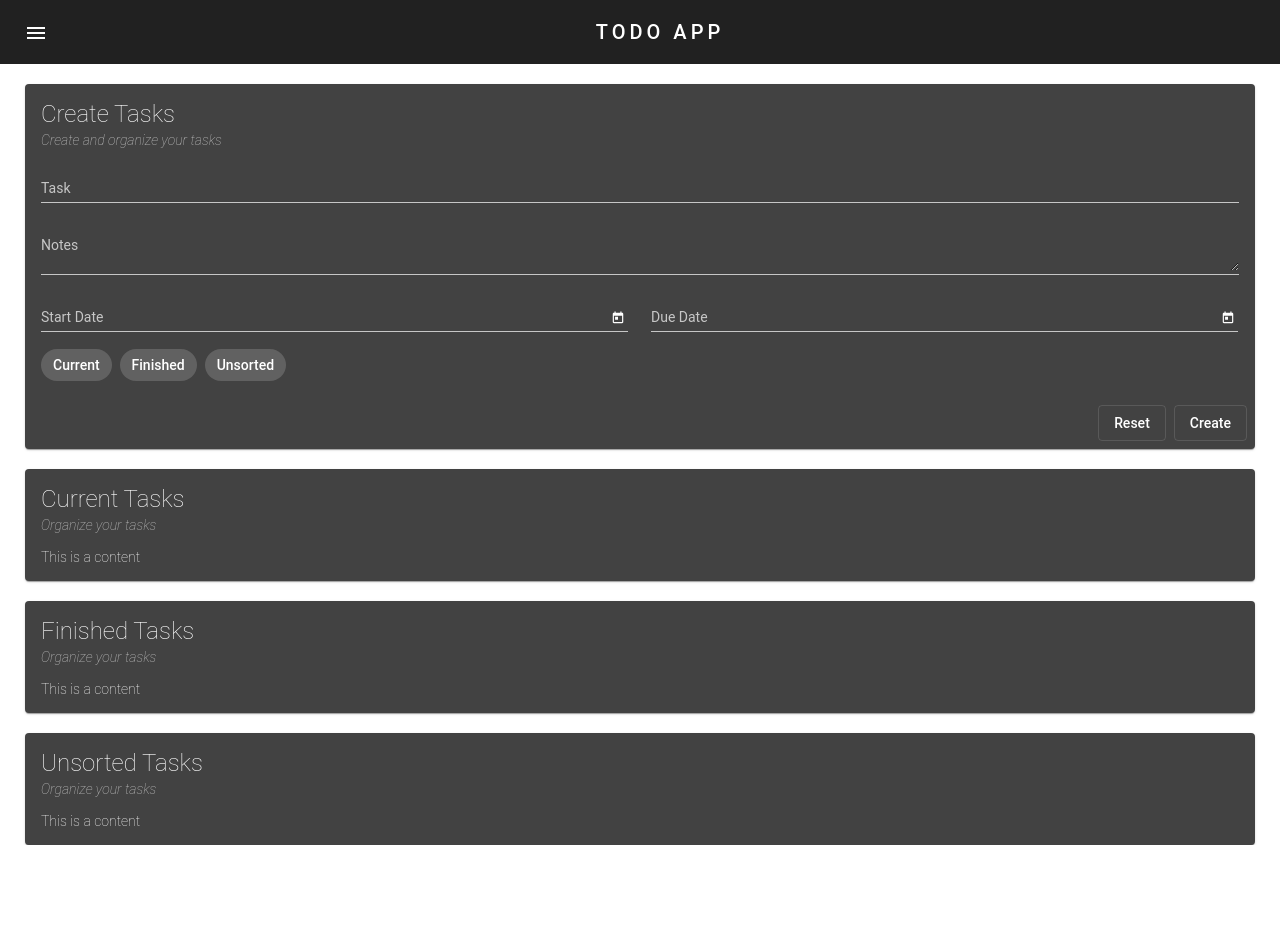
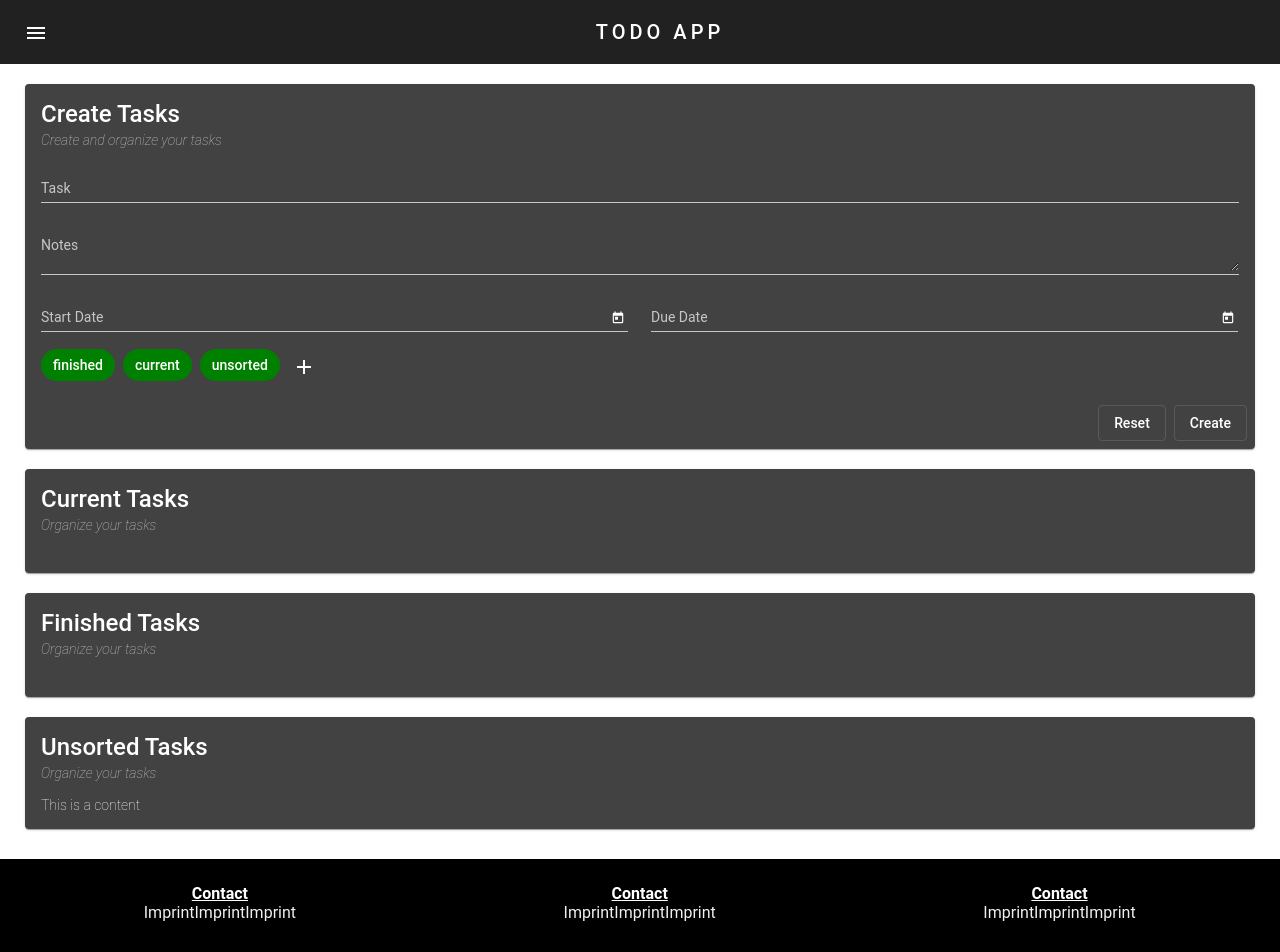
Before and after one commit to nataya97/TODOApp, an Angular app: page /todo in a window 1280 px wide. Shown: the top 952 px of the page. Before the commit the page ends 845 px from the top, so only its background shows below. Built offline with nearby package versions, Linux system fonts and the light colour scheme.

Commit message:
multiapp

```diff
--- a/src/app/app.module.ts
+++ b/src/app/app.module.ts
@@ -18,6 +18,8 @@ import {MatChipsModule} from "@angular/material/chips";
 import {MatSnackBarModule} from "@angular/material/snack-bar";
 import {FormsModule} from "@angular/forms";
 import { TodoComponent } from './components/todo/todo.component';
+import {MatListModule} from "@angular/material/list";
+import {MatCheckboxModule} from "@angular/material/checkbox";
 
 @NgModule({
   declarations: [
@@ -40,7 +42,9 @@ import { TodoComponent } from './components/todo/todo.component';
     MatNativeDateModule,
     MatChipsModule,
     MatSnackBarModule,
-    FormsModule
+    FormsModule,
+    MatListModule,
+    MatCheckboxModule
   ],
   providers: [],
   bootstrap: [AppComponent]
--- a/src/app/components/todo/todo.component.html
+++ b/src/app/components/todo/todo.component.html
@@ -22,7 +22,7 @@
         </mat-form-field>
         <mat-form-field class="mat-form-field-half" appearance="legacy">
           <mat-label>Start Date</mat-label>
-          <input matInput id="startDate" [matDatepicker]="pickerStart" ngModel="task.startDate">
+          <input matInput id="startDate" [matDatepicker]="pickerStart" [(ngModel)]="task.startDate">
           <mat-datepicker-toggle matSuffix [for]="pickerStart"></mat-datepicker-toggle>
           <mat-datepicker #pickerStart></mat-datepicker>
         </mat-form-field>
@@ -34,14 +34,20 @@
           <mat-datepicker #pickerDue></mat-datepicker>
         </mat-form-field>
         <mat-chip-list class="mat-chip-list">
-          <mat-chip class="mat-chip-item">Current</mat-chip>
-          <mat-chip class="mat-chip-item">Finished</mat-chip>
-          <mat-chip class="mat-chip-item">Unsorted</mat-chip>
+          <mat-chip class="mat-chip-item"
+                    *ngFor="let cardType of cardTypes" [style.background-color]="toggle ? 'green' : 'red'" (click)="getTaskType(cardType); enableDisableRule()"
+
+          >
+            {{cardType}}
+          </mat-chip>
+          <button mat-icon-button class="add-cardType-icon" aria-label="Button to add a new cardType">
+            <mat-icon>add</mat-icon>
+          </button>
         </mat-chip-list>
       </mat-card-content>
       <mat-card-actions class="mat-card-actions" align="end">
-        <button mat-stroked-button>Reset</button>
-        <button mat-stroked-button>Create</button>
+        <button mat-stroked-button type="reset">Reset</button>
+        <button mat-stroked-button type="submit" (click)="createTask(task)">Create</button>
       </mat-card-actions>
     </mat-card>
   </div>
@@ -51,7 +57,20 @@
       <mat-card-title class="tasks-list-header">Current Tasks</mat-card-title>
       <mat-card-subtitle class="tasks-list-subheader">Organize your tasks</mat-card-subtitle>
       <mat-card-content>
-        This is a content
+        <mat-list>
+          <mat-list-item *ngFor="let task of taskListCurrent">
+            {{task.taskname}}
+            {{task.notes}}
+            Start: {{task.startDate | date: 'dd/MM/yyyy' }}
+            Ende: {{task.dueDate | date: 'dd/MM/yyyy'}}
+            <mat-checkbox (change)="resortTask(task)"></mat-checkbox>
+            <button mat-icon-button aria-label="Icon Button to delete task"
+            (click)="deleteTask(task)">
+              <mat-icon>delete_outline</mat-icon>
+            </button>
+            <mat-divider></mat-divider>
+          </mat-list-item>
+        </mat-list>
       </mat-card-content>
     </mat-card>
   </div>
@@ -61,7 +80,16 @@
       <mat-card-title class="tasks-list-header">Finished Tasks</mat-card-title>
       <mat-card-subtitle class="tasks-list-subheader">Organize your tasks</mat-card-subtitle>
       <mat-card-content>
-        This is a content
+        <mat-list>
+          <mat-list-item *ngFor="let task of taskListFinished">
+            {{task.taskname}}
+            {{task.notes}}
+            {{task.startDate}}
+            {{task.dueDate}}
+            <mat-checkbox [checked]="true" (change)="resortTaskToCurrent(task)"></mat-checkbox>
+            <mat-divider></mat-divider>
+          </mat-list-item>
+        </mat-list>
       </mat-card-content>
     </mat-card>
   </div>
@@ -75,5 +103,26 @@
       </mat-card-content>
     </mat-card>
   </div>
-
+  <footer class="footer">
+    <div class="responsive">
+      <div class="info">
+        <mat-list class="mat-list-header">Contact</mat-list>
+        <mat-list-item>Imprint</mat-list-item>
+        <mat-list-item>Imprint</mat-list-item>
+        <mat-list-item>Imprint</mat-list-item>
+      </div>
+      <div class="info">
+        <mat-list class="mat-list-header">Contact</mat-list>
+        <mat-list-item>Imprint</mat-list-item>
+        <mat-list-item>Imprint</mat-list-item>
+        <mat-list-item>Imprint</mat-list-item>
+      </div>
+      <div class="info">
+        <mat-list class="mat-list-header">Contact</mat-list>
+        <mat-list-item>Imprint</mat-list-item>
+        <mat-list-item>Imprint</mat-list-item>
+        <mat-list-item>Imprint</mat-list-item>
+      </div>
+    </div>
+  </footer>
 </div>
--- a/src/app/components/todo/todo.component.scss
+++ b/src/app/components/todo/todo.component.scss
@@ -26,3 +26,7 @@
   margin-right: auto;
   width: 49%;
 }
+
+.mat-list-header {
+  text-decoration: underline;
+}
--- a/src/app/components/todo/todo.component.ts
+++ b/src/app/components/todo/todo.component.ts
@@ -10,30 +10,91 @@ import {Todo} from "../../../modules/todo";
 export class TodoComponent implements OnInit {
 
   task: Todo;
+  cardType: string;
   cardTypes: string[];
-  cardType: string;
+  type: string;
+  taskListCurrent: Todo[];
+  taskListFinished: Todo[];
+  taskListUnsorted: Todo[];
+  toggle = true;
+  status = 'Enable';
 
   constructor(
     private _snackBar: MatSnackBar,
   ) {
     this.task = new Todo();
-    this.cardTypes = new Array<string>();
     this.cardType = '';
+    this.cardTypes = ['finished', 'current', 'unsorted'];
+    this.taskListCurrent = new Array<Todo>();
+    this.taskListFinished = new Array<Todo>();
+    this.taskListUnsorted = new Array<Todo>();
   }
 
   ngOnInit(): void {
-    this.show()
   }
 
-  show() {
-    console.log(this.task.notes, this.task.taskname)
+  enableDisableRule() {
+    this.toggle = !this.toggle;
+    this.status = this.toggle ? 'Enable' : 'Disable';
   }
 
-  //add a new user defined cardType to the array
-  addCardTypes(newCard: string) {
-    if (newCard) {
-      this.cardTypes.push(newCard); //add a new user defined cardType
+  getTaskType(type: any) {
+    this.type = type;
+  }
+
+  createTask(newTask: any) {
+    newTask.taskType = this.type;
+    this.addTaskToList(newTask)
+  }
+
+  addTaskToList(task: any) {
+    switch (this.type) {
+      case 'finished':
+        this.taskListFinished.push(task);
+        break;
+      case 'current':
+        this.taskListCurrent.push(task);
+        break;
+      case 'unsorted':
+        this.taskListUnsorted.push(task);
+        break;
     }
+
+    this.task = new Todo();
+  }
+
+  resortTask(data: any) {
+    this.taskListCurrent.filter((value, index) => {
+      if(data == value) {
+        this.taskListCurrent.splice(index,1)
+      }
+    })
+    this.taskListFinished.push(data);
+  }
+
+  resortTaskToCurrent(data: any) {
+    this.taskListFinished.filter((value, index) => {
+      if(data == value) {
+        this.taskListFinished.splice(index, 1)
+      }
+    })
+    this.taskListCurrent.push(data);
+  }
+
+  deleteTask(task: any) {
+    this.taskListFinished.filter((value, index) => {
+      if(task == value) {
+        this.taskListFinished.splice(index, 1)
+      }
+    })
+
+    this.taskListCurrent.filter((value, index) => {
+      if(task == value) {
+        this.taskListCurrent.splice(index,1)
+      }
+    })
+
+
   }
 
 }
--- a/src/modules/todo.ts
+++ b/src/modules/todo.ts
@@ -5,5 +5,6 @@ export class Todo {
   notes: string;
   startDate: string;
   dueDate: string;
+  taskType: string;
 
 }
--- a/src/styles.scss
+++ b/src/styles.scss
@@ -5,12 +5,32 @@
 
 @import url("https://fonts.googleapis.com/icon?family=Material+Icons");
 html, body { height: 100%; width: 100%; }
-body { margin: 0; font-weight: lighter; font-family: Roboto, "Helvetica Neue", sans-serif; }
-
-.tasks-list-header {
-  font-weight: lighter;
-}
+body { margin: 0; font-weight: lighter; display: flex; flex-direction: column; font-family: Roboto, "Helvetica Neue", sans-serif; }
 
 .tasks-list-subheader {
   font-style: italic;
 }
+
+footer {
+  height: 100px;
+  flex-shrink: 0; /* Prevent Chrome, Opera, and Safari from letting these items shrink to smaller than their content's default minimum size. */
+  padding: 10px;
+  color: white;
+  font-weight: bold;
+  background-color: black;
+  margin-top: 30px;
+}
+
+.info {
+  display: inline-block;
+  position: relative;
+  padding: 7px 2px;
+  float: left;
+  width: 33%;
+  text-align: center;
+}
+
+.info .mat-list-item{
+  color: #f3efef;
+  font-weight: normal;
+}
```
Also changed, not shown: 1 other file (tests, documents, lock files or other folders).
